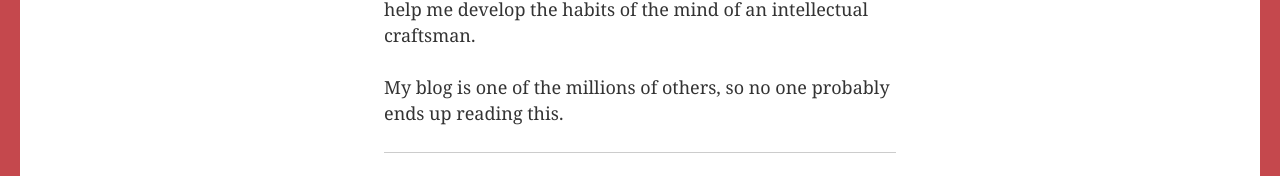
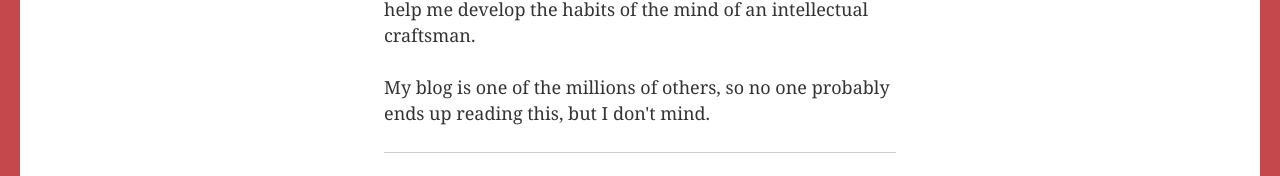
Before and after one commit to Dizotoff/dizotoff.github.io, a Gatsby site: page /shishka/ in a window 1280 px wide. Shown: the part 743-919 px from the top of the page. Built offline with nearby package versions, Linux system fonts and the light colour scheme; Gatsby itself is replaced by a stand-in of ours; some packages are replaced by stand-ins of ours; what typography-theme-grand-view would draw is missing.

Commit message:
Edit post

```diff
--- a/content/blog/shishka/index.md
+++ b/content/blog/shishka/index.md
@@ -12,4 +12,4 @@ Also, I need to admit that I have concerns regarding my English writing skills.
 
 Habits are the building blocks of our life. My hope is this blog will provide the motivation and discipline to write to help me develop the habits of the mind of an intellectual craftsman.
 
-My blog is one of the millions of others, so no one probably ends up reading this.
+My blog is one of the millions of others, so no one probably ends up reading this, but I don't mind.
```
